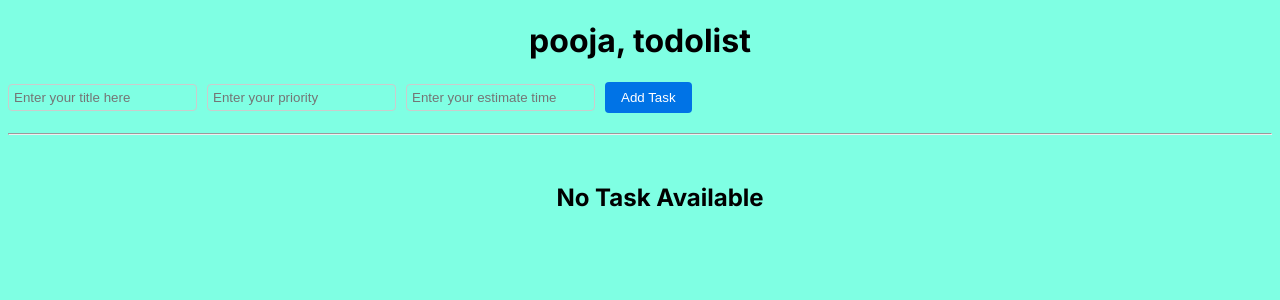
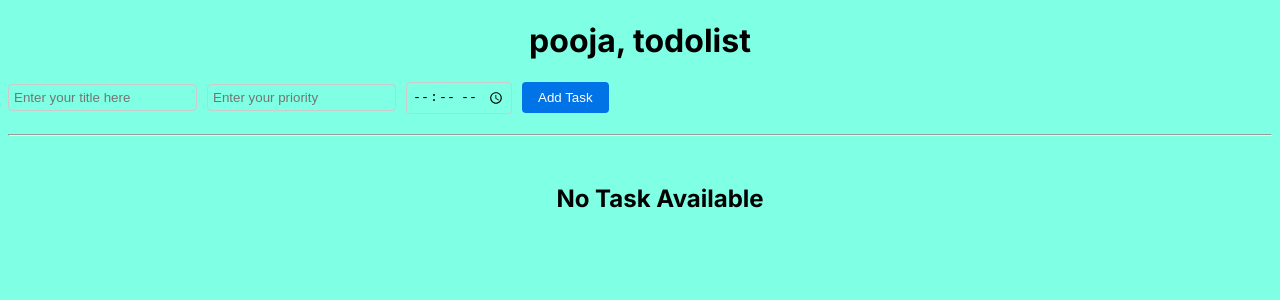
Before and after one commit to mayurijadav/Todo-list-task, a Next.js app: page / in a window 1280 px wide. Shown: the top 300 px of the page. Built offline with nearby package versions, Linux system fonts and the light colour scheme.

Commit message:
time is done

```diff
--- a/app/TodoInput.js
+++ b/app/TodoInput.js
@@ -23,13 +23,13 @@ const TodoInput = ({ addTask }) => {
           onChange={(e) => setTitle(e.target.value)}
         />
         <input
-          type="text"
-          placeholder="Enter your priority"
+          type="number" placeholder="Enter your priority" list="quantities" min="12" step="12"
           value={priority}
           onChange={(e) => setPriority(e.target.value)}
         />
+
         <input
-          type="text"
+          type="time"
           placeholder="Enter your estimate time"
           value={estimate}
           onChange={(e) => setEstimate(e.target.value)}
--- a/app/page.js
+++ b/app/page.js
@@ -1,6 +1,6 @@
 "use client"
 import React, { useState } from 'react';
-import TodoInput from './TodoInput';
+import TodoInput from './TodoInput.js';
 import Todolist from './Todolist';
 
 const Page = () => {
```
Also changed, not shown: app/todoinput.js (added, +30 -0 lines).
